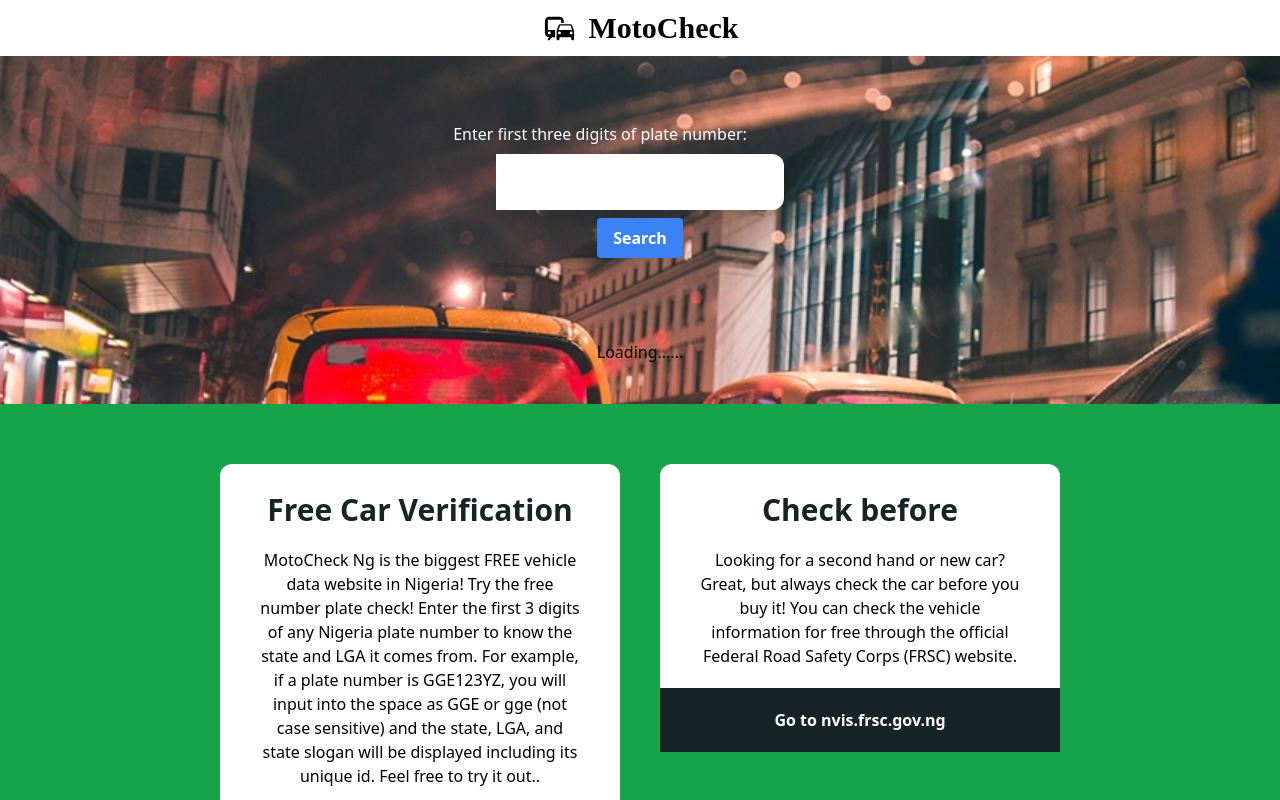
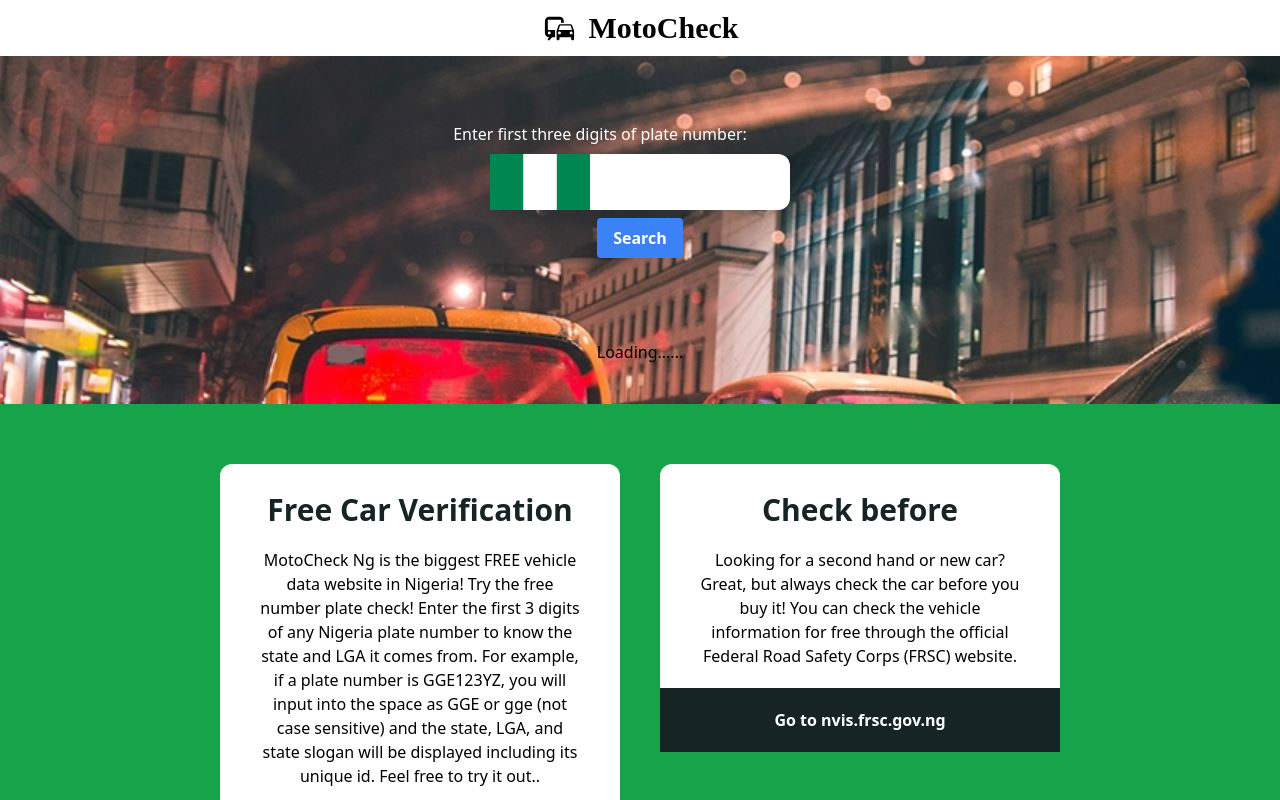
Before and after one commit to Tomiwakukoyi/motocheck, a Next.js app: page / in a window 1280 px wide. Shown: the top 800 px of the page. Built offline with nearby package versions, Linux system fonts and the light colour scheme.

Commit message:
i added  mg logo

```diff
--- a/src/components/home/SearchForm.jsx
+++ b/src/components/home/SearchForm.jsx
@@ -3,7 +3,7 @@
 import axios from "axios";
 import ResultPage from "@/app/data/page";
 import { useAppContext } from "@/context/searchContext";
-import Link from "next/link";
+import Image from 'next/image'
 import PlateNoDetails from "../api-result/PlateNoDetails";
 
 const SearchForm = () => {
@@ -46,9 +46,10 @@
           Enter first three digits of plate number:
         </span>
         <div className="flex items-center justify-center rounded-r-xl">
+          <Image src="/images/ng.png" width={100} height={100} className="h-14" />
           <input
             type="text"
-            className="tracking-widest uppercase text-center focus:outline-none h-14 w-72 rounded-l-none rounded-xl pl-2 text-2xl font-bold"
+            className="tracking-widest uppercase text-center focus:outline-none h-14 w-200px rounded-l-none rounded-xl pl-1 text-2xl font-bold"
             value={plateNumber}
             onChange={handleInputChange}
           />
```
